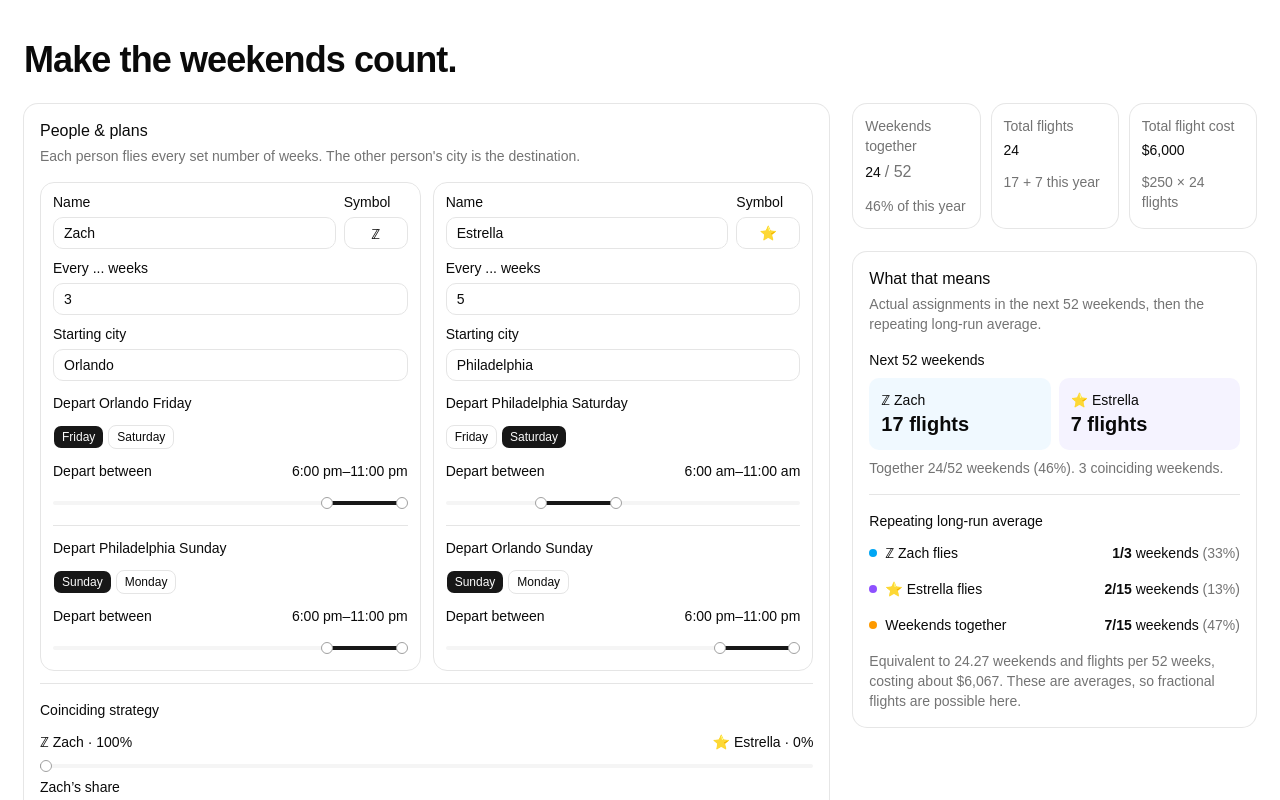
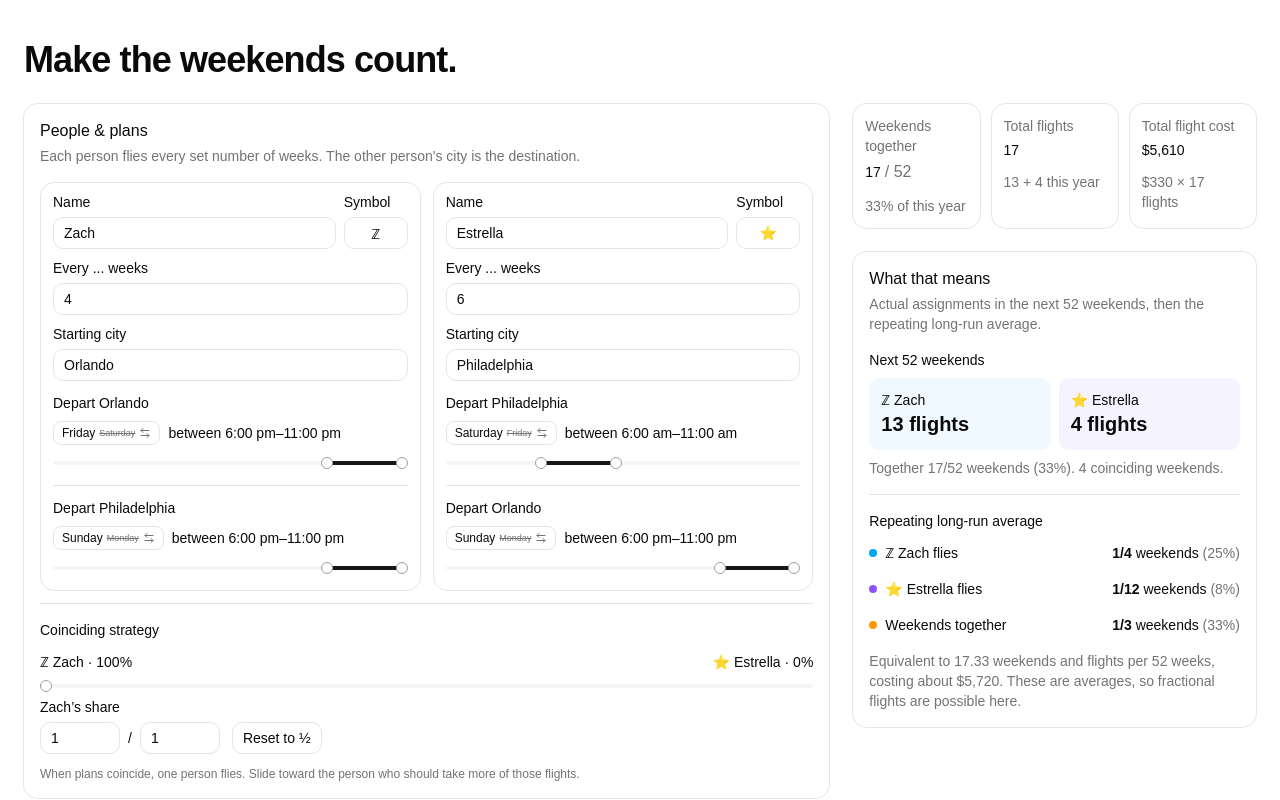
Before and after one commit to zsiegel92/flight-alternator, a React (Vite) app: page / in a window 1280 px wide. Shown: the top 800 px of the page. Built offline with nearby package versions, Linux system fonts and the light colour scheme.

Commit message:
draft update

```diff
--- a/src/App.tsx
+++ b/src/App.tsx
@@ -1,3 +1,4 @@
+import { ArrowLeftRight } from "lucide-react";
 import { type ChangeEvent, useState } from "react";
 import { z } from "zod";
 import { Badge } from "@/components/ui/badge";
@@ -121,7 +122,7 @@ const initialDraft: Draft = {
 		{
 			name: "Zach",
 			symbol: "ℤ",
-			every: "3",
+			every: "4",
 			city: "Orlando",
 			departure: "friday",
 			returnDay: "sunday",
@@ -130,7 +131,7 @@ const initialDraft: Draft = {
 		{
 			name: "Estrella",
 			symbol: "⭐️",
-			every: "5",
+			every: "6",
 			city: "Philadelphia",
 			departure: "saturday",
 			returnDay: "sunday",
@@ -141,7 +142,7 @@ const initialDraft: Draft = {
 	nonstopOnly: true,
 	numerator: "1",
 	denominator: "1",
-	cost: "250",
+	cost: "330",
 };
 
 function eventText(event: ChangeEvent<HTMLInputElement>): string | null {
@@ -210,36 +211,61 @@ function FlightLeg({
 	);
 }
 
-function TimeWindowFields({
+function FlightDepartureFields({
 	id,
-	title,
+	city,
+	day,
+	otherDay,
 	value,
+	onDayToggle,
 	onChange,
 }: {
 	id: string;
-	title: string;
+	city: string;
+	day: Departure | ReturnDay;
+	otherDay: Departure | ReturnDay;
 	value: TimeWindow;
+	onDayToggle: () => void;
 	onChange: (window: TimeWindow) => void;
 }) {
 	return (
-		<div className="space-y-3">
-			<div className="flex items-baseline justify-between gap-2 text-sm">
-				<p className="font-medium" id={`${id}-label`}>
-					{title}
-				</p>
-				<span className="tabular-nums">
-					{hourLabel(value.start)}–{hourLabel(value.end)}
+		<div className="space-y-2">
+			<p className="text-sm font-medium" id={`${id}-heading`}>
+				Depart {city}
+			</p>
+			<div className="flex flex-wrap items-center gap-x-2 gap-y-1 text-sm">
+				<Button
+					type="button"
+					variant="outline"
+					size="xs"
+					aria-label={`Change departure from ${city} to ${otherDay}`}
+					onClick={onDayToggle}
+				>
+					<span className="capitalize">{day}</span>
+					<span className="text-[9px] text-muted-foreground line-through capitalize">
+						{otherDay}
+					</span>
+					<ArrowLeftRight
+						aria-hidden="true"
+						className="size-3 text-muted-foreground"
+					/>
+				</Button>
+				<span id={`${id}-time`} className="tabular-nums">
+					between {hourLabel(value.start)}–{hourLabel(value.end)}
 				</span>
 			</div>
 			<Slider
-				aria-labelledby={`${id}-label`}
+				aria-labelledby={`${id}-heading ${id}-time`}
 				className="py-2"
 				min={0}
 				max={23}
 				step={1}
 				minStepsBetweenValues={1}
 				thumbCollisionBehavior="none"
-				thumbLabels={[`${title} from`, `${title} to`]}
+				thumbLabels={[
+					`Earliest departure from ${city}`,
+					`Latest departure from ${city}`,
+				]}
 				formatThumbValue={hourLabel}
 				value={[value.start, value.end]}
 				onValueChange={(raw) => {
@@ -272,6 +298,9 @@ function PersonFields({
 		window: TimeWindow,
 	) => void;
 }) {
+	const otherDeparture = person.departure === "friday" ? "saturday" : "friday";
+	const otherReturn = person.returnDay === "sunday" ? "monday" : "sunday";
+
 	return (
 		<div className="min-w-0 space-y-3 rounded-xl border p-3">
 			<div className="grid grid-cols-[minmax(0,1fr)_4rem] gap-2">
@@ -328,55 +357,23 @@ function PersonFields({
 					}}
 				/>
 			</div>
-			<div className="space-y-3">
-				<p className="text-sm font-medium">
-					Depart {person.city}{" "}
-					<span className="capitalize">{person.departure}</span>
-				</p>
-				<div className="flex flex-wrap gap-1">
-					{(["friday", "saturday"] as const).map((day) => (
-						<Button
-							key={day}
-							type="button"
-							size="xs"
-							variant={person.departure === day ? "default" : "outline"}
-							aria-pressed={person.departure === day}
-							onClick={() => onChange(index, "departure", day)}
-						>
-							{day === "friday" ? "Friday" : "Saturday"}
-						</Button>
-					))}
-				</div>
-				<TimeWindowFields
-					id={`depart-${index}`}
-					title="Depart between"
-					value={person.times[person.departure]}
-					onChange={(window) => onTimeChange(index, person.departure, window)}
-				/>
-			</div>
-			<div className="space-y-3 border-t pt-3">
-				<p className="text-sm font-medium">
-					Depart {otherCity}{" "}
-					<span className="capitalize">{person.returnDay}</span>
-				</p>
-				<div className="flex flex-wrap gap-1">
-					{(["sunday", "monday"] as const).map((day) => (
-						<Button
-							key={day}
-							type="button"
-							size="xs"
-							variant={person.returnDay === day ? "default" : "outline"}
-							aria-pressed={person.returnDay === day}
-							onClick={() => onChange(index, "returnDay", day)}
-						>
-							{day === "sunday" ? "Sunday" : "Monday"}
-						</Button>
-					))}
-				</div>
-				<TimeWindowFields
+			<FlightDepartureFields
+				id={`depart-${index}`}
+				city={person.city}
+				day={person.departure}
+				otherDay={otherDeparture}
+				value={person.times[person.departure]}
+				onDayToggle={() => onChange(index, "departure", otherDeparture)}
+				onChange={(window) => onTimeChange(index, person.departure, window)}
+			/>
+			<div className="border-t pt-3">
+				<FlightDepartureFields
 					id={`return-${index}`}
-					title="Depart between"
+					city={otherCity}
+					day={person.returnDay}
+					otherDay={otherReturn}
 					value={person.times[person.returnDay]}
+					onDayToggle={() => onChange(index, "returnDay", otherReturn)}
 					onChange={(window) => onTimeChange(index, person.returnDay, window)}
 				/>
 			</div>
```
